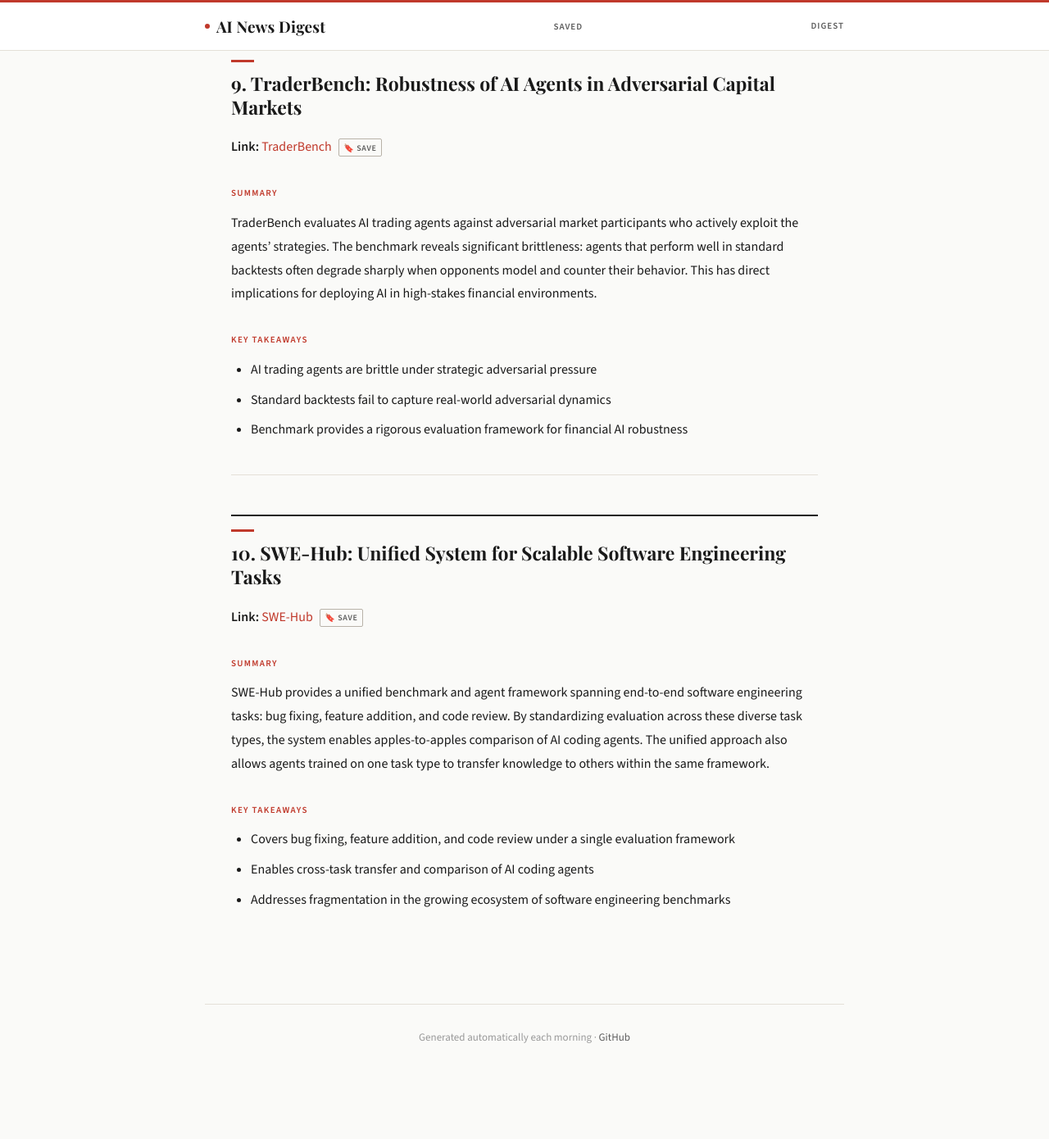
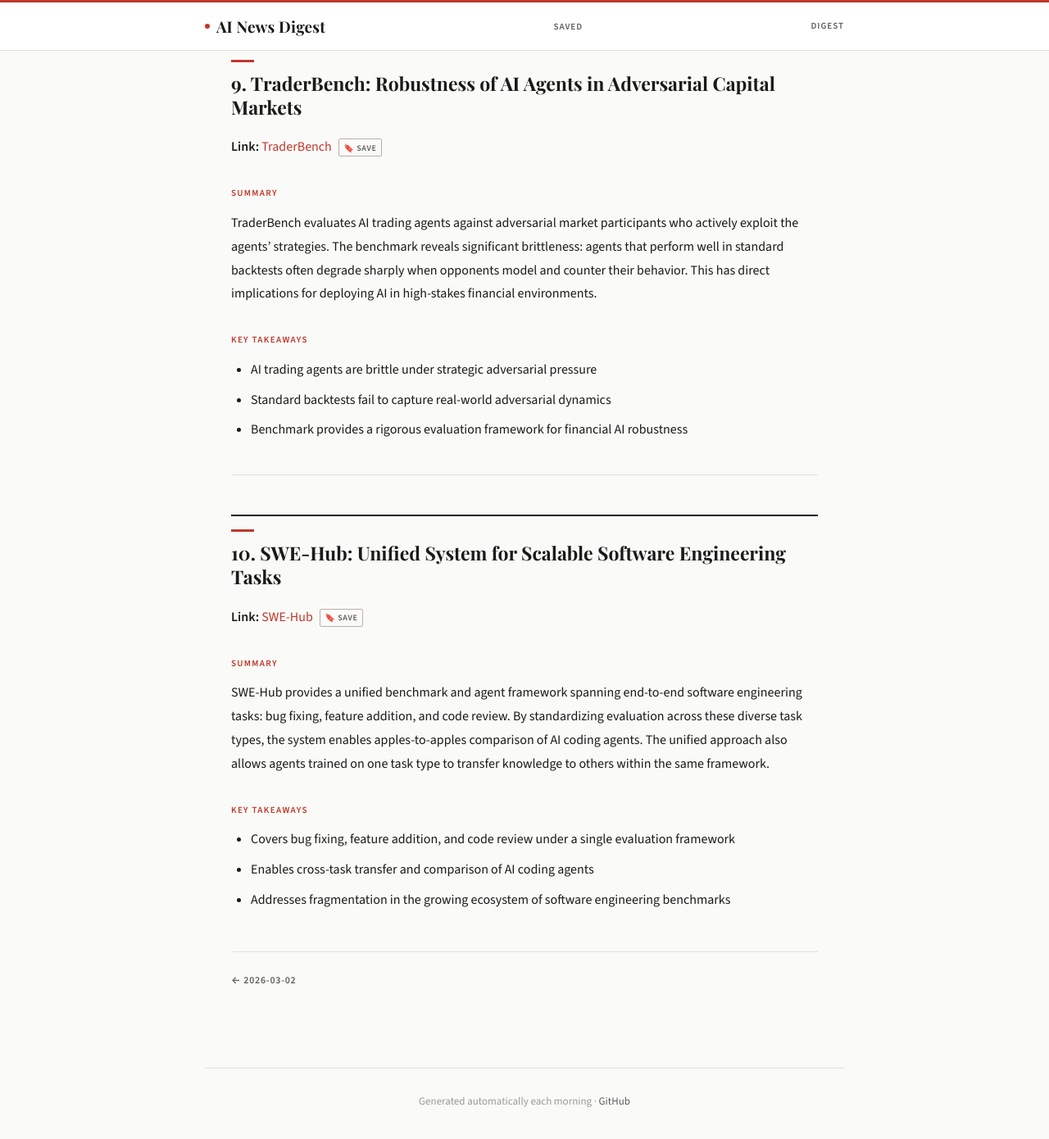
Before and after one commit to eddyariki/news-feed-digest, a Jekyll site: the page built from 2026-03-03/papers.md, in a window 1280 px wide and 1400 px high, scrolled down 4978 px. Shown: the top 1390 px of the window at 82% size. Built offline with Jekyll 4.4.1, drawn with Linux system fonts in a browser that asks for light colours; some web fonts are replaced; our own code applies the rules of GitHub Pages for plain Markdown files; before the commit the page ends 6299 px from its top, so only the background shows below that.

Commit message:
Add prev/next navigation between issues
- Add _data/archive.yml: sorted list of published dates, regenerated
  each nightly run by run-digest.sh
- Add .issue-nav CSS with prev/left and next/right links at the bottom
  of every issue page (digest, papers, security)
- Liquid in default.html finds the current date in the archive list
  and builds ← prev_date and next_date → links to the same page type

Co-Authored-By: Claude Sonnet 4.6 <noreply@anthropic.com>

```diff
--- a/_layouts/default.html
+++ b/_layouts/default.html
@@ -409,6 +409,28 @@
       line-height: 1.55;
     }
 
+    /* ── Issue prev/next navigation ─────────────────────── */
+    .issue-nav {
+      display: flex;
+      justify-content: space-between;
+      align-items: center;
+      margin-top: 3rem;
+      padding-top: 1.5rem;
+      border-top: 1px solid var(--border);
+    }
+    .issue-nav-link {
+      font-family: var(--sans);
+      font-size: 0.75rem;
+      font-weight: 600;
+      letter-spacing: 0.06em;
+      text-transform: uppercase;
+      color: var(--text-muted);
+      text-decoration: none;
+      transition: color 0.15s;
+    }
+    .issue-nav-link:hover { color: var(--accent); text-decoration: none; }
+    .issue-nav-placeholder { display: block; }
+
     /* ── Footer ─────────────────────────────────────────── */
     .site-footer {
       max-width: 780px;
@@ -656,6 +678,23 @@
   <div class="content {% if url == '/' or url == '' %}is-index{% endif %}">
     {{ content }}
   </div>
+  {% if page_date contains '-' and site.data.archive %}
+  {% assign dates_asc = site.data.archive | sort %}
+  {% assign prev_date = '' %}{% assign next_date = '' %}{% assign _found = false %}
+  {% for _d in dates_asc %}
+    {% if _found and next_date == '' %}{% assign next_date = _d %}{% endif %}
+    {% if _d == page_date %}{% assign _found = true %}{% endif %}
+    {% unless _found %}{% assign prev_date = _d %}{% endunless %}
+  {% endfor %}
+  <nav class="issue-nav">
+    {% if prev_date != '' %}
+    <a href="{{ site.baseurl }}/{{ prev_date }}/{{ page_type }}" class="issue-nav-link issue-nav-prev">← {{ prev_date }}</a>
+    {% else %}<span class="issue-nav-placeholder"></span>{% endif %}
+    {% if next_date != '' %}
+    <a href="{{ site.baseurl }}/{{ next_date }}/{{ page_type }}" class="issue-nav-link issue-nav-next">{{ next_date }} →</a>
+    {% else %}<span class="issue-nav-placeholder"></span>{% endif %}
+  </nav>
+  {% endif %}
 </main>
 
 <footer class="site-footer">
```
Also changed, not shown: _data/archive.yml (added, +11 -0 lines).
